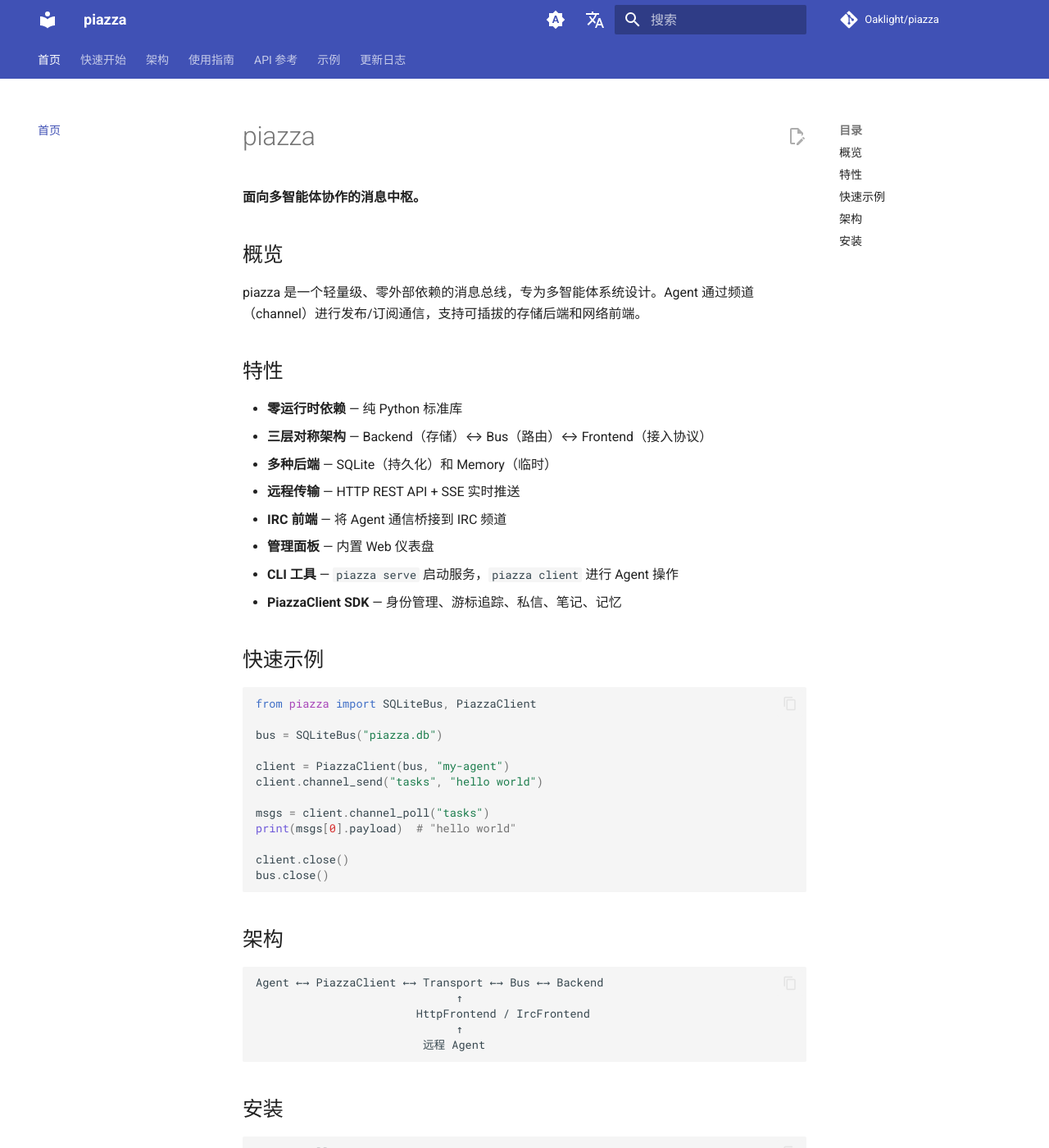
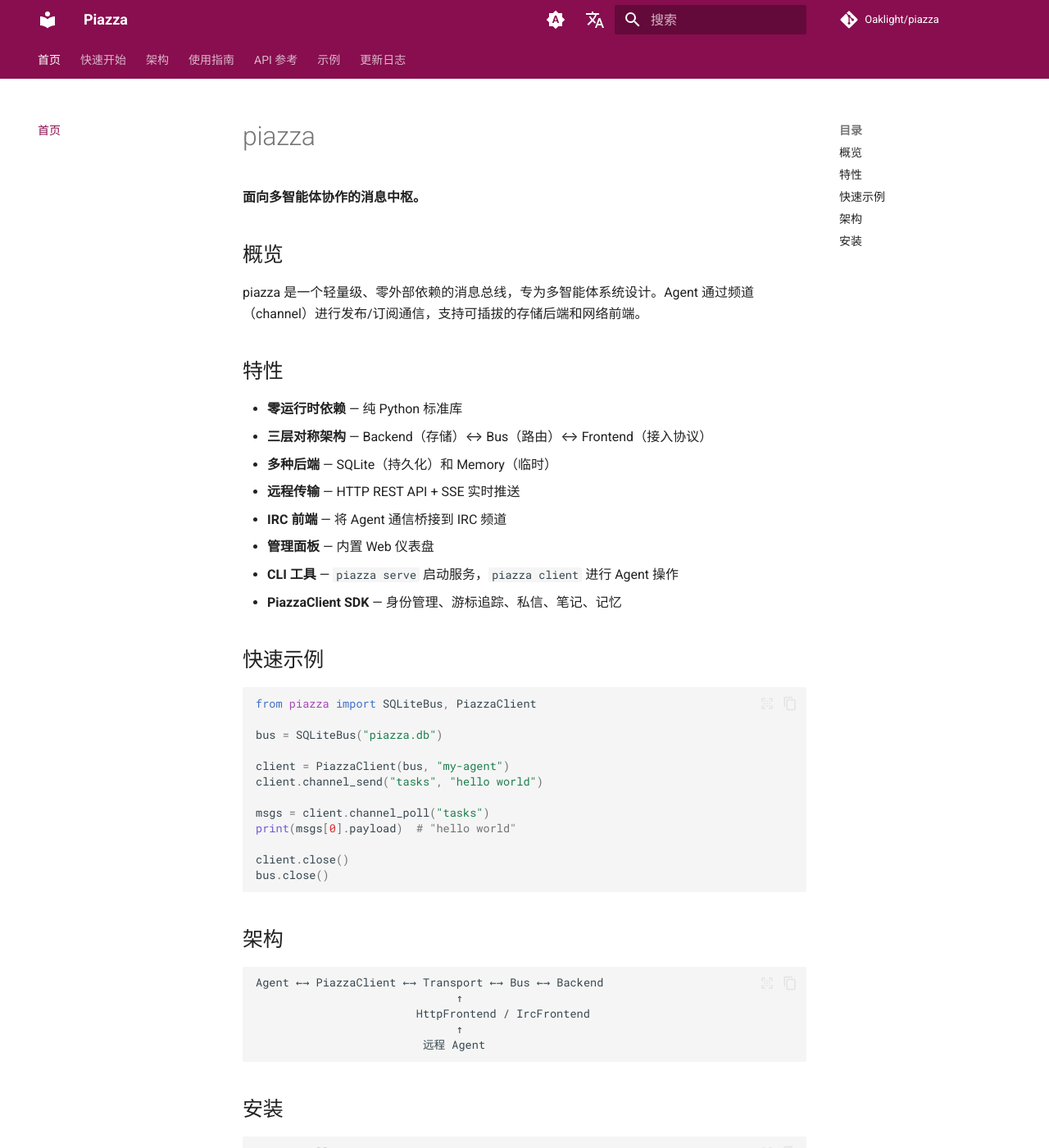
Before and after one commit to Oaklight/piazza, an MkDocs documentation site: the page built from docs/index.md, in a window 1280 px wide and 1400 px high. Shown: the whole window at 82% size. Built offline with MkDocs 1.6.1 and Material for MkDocs 9.7.7, drawn with Linux system fonts in a browser that asks for light colours; comment, search, counter and statistics services are not loaded.

Commit message:
docs: 对齐 llm-rosetta 配置，burgundy+gold 主题

```diff
--- /dev/null
+++ b/docs/stylesheets/custom.css
@@ -0,0 +1,21 @@
+/* Burgundy + Gold theme override
+ * Material's built-in "pink" is #E91E63, too bright for a classical feel.
+ * Override to burgundy (#880E4F) for primary, gold (#FFD54F) for accent.
+ */
+
+:root,
+[data-md-color-scheme="default"] {
+  --md-primary-fg-color: #880E4F;
+  --md-primary-fg-color--light: #AD1457;
+  --md-primary-fg-color--dark: #6A0038;
+  --md-accent-fg-color: #FFB300;
+  --md-accent-fg-color--transparent: rgba(255, 179, 0, 0.1);
+}
+
+[data-md-color-scheme="slate"] {
+  --md-primary-fg-color: #AD1457;
+  --md-primary-fg-color--light: #C2185B;
+  --md-primary-fg-color--dark: #880E4F;
+  --md-accent-fg-color: #FFD54F;
+  --md-accent-fg-color--transparent: rgba(255, 213, 79, 0.1);
+}
--- a/mkdocs.yml
+++ b/mkdocs.yml
@@ -1,4 +1,4 @@
-site_name: piazza
+site_name: Piazza
 site_description: 面向多智能体协作的消息中枢
 site_author: Peng Ding
 site_url: https://piazza.readthedocs.io/zh-cn/latest
@@ -12,40 +12,64 @@ theme:
   language: zh
   palette:
     - media: "(prefers-color-scheme)"
+      primary: pink
+      accent: amber
       toggle:
         icon: material/brightness-auto
         name: 切换到浅色模式
     - media: "(prefers-color-scheme: light)"
       scheme: default
+      primary: pink
+      accent: amber
       toggle:
         icon: material/brightness-7
         name: 切换到深色模式
     - media: "(prefers-color-scheme: dark)"
       scheme: slate
+      primary: pink
+      accent: amber
       toggle:
         icon: material/brightness-4
         name: 跟随系统设置
   features:
     - navigation.tabs
     - navigation.sections
-    - navigation.expand
     - navigation.top
     - navigation.indexes
+    - navigation.footer
+    - navigation.path
+    - navigation.tracking
+    - navigation.instant
+    - navigation.instant.prefetch
+    - navigation.instant.progress
+    - navigation.prune
+    - header.autohide
+    - toc.follow
     - search.highlight
     - search.share
     - search.suggest
     - content.code.copy
-    - content.action.edit
+    - content.code.annotate
+    - content.code.select
+    - content.tabs.link
+    - content.tooltips
+    - content.footnote.tooltips
 
 plugins:
-  - search
+  - search:
+      separator: '[\s\-,:!=\[\]()"`/]+|\.(?!\d)|&[lg]t;|(?!\b)(?=[A-Z][a-z])'
   - mkdocstrings:
       handlers:
         python:
+          paths: [src]
           options:
             docstring_style: google
-            show_source: false
+            show_source: true
             show_root_heading: true
+            show_root_toc_entry: false
+            merge_init_into_class: true
+            separate_signature: true
+            show_signature_annotations: true
             members_order: source
   - llmstxt:
       full_output: llms-full.txt
@@ -80,9 +104,14 @@ markdown_extensions:
           format: !!python/name:pymdownx.superfences.fence_code_format
   - pymdownx.highlight:
       anchor_linenums: true
+      line_spans: __span
+      pygments_lang_class: true
   - pymdownx.inlinehilite
+  - pymdownx.snippets
   - pymdownx.tabbed:
       alternate_style: true
+  - attr_list
+  - md_in_html
   - toc:
       permalink: true
 
@@ -99,6 +128,9 @@ extra:
     - name: 中文
       link: /zh-cn/latest/
       lang: zh
+
+extra_css:
+  - stylesheets/custom.css
 
 nav:
   - 首页: index.md
```
Also changed, not shown: .readthedocs.yaml (+5 -2 lines).
